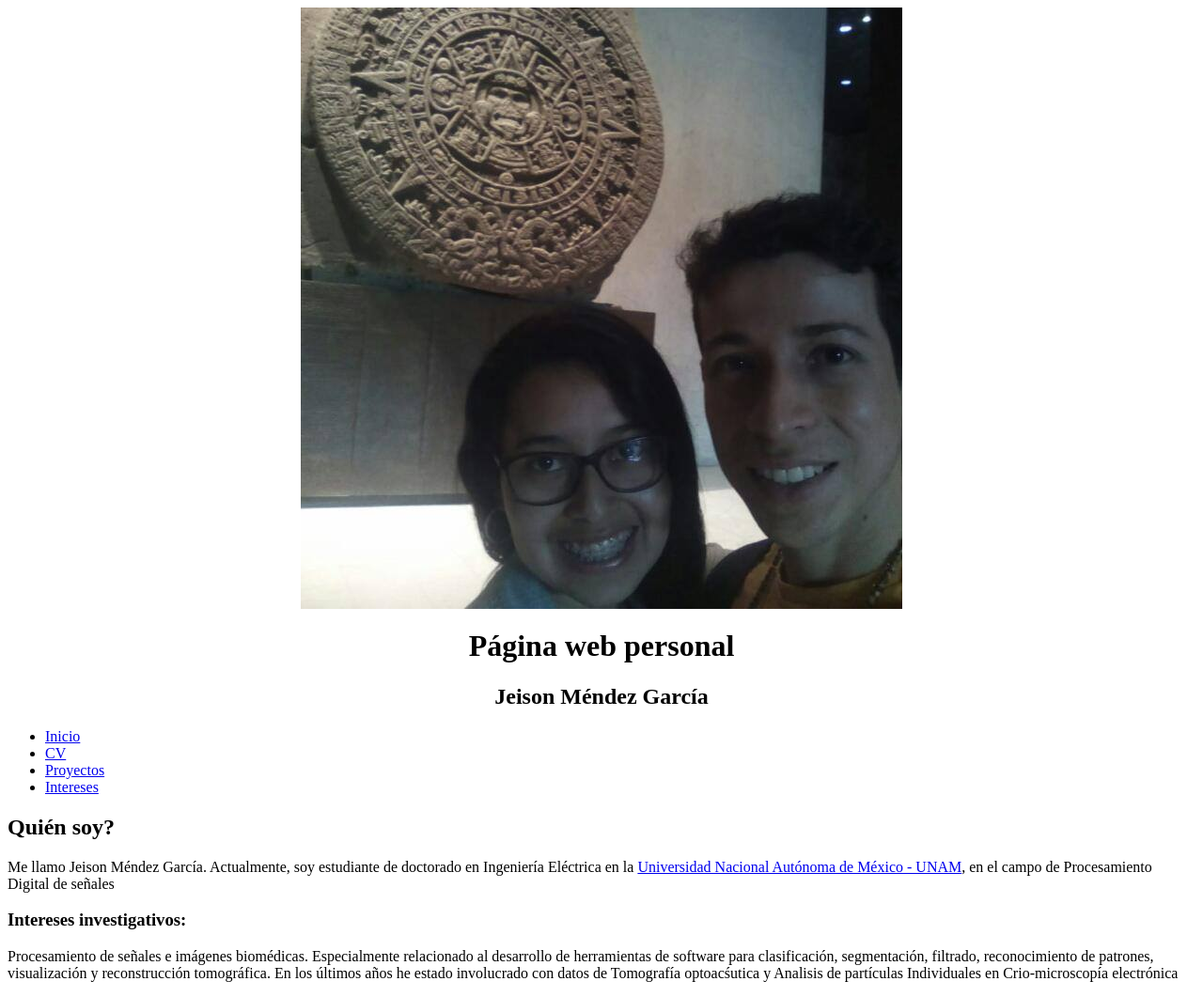
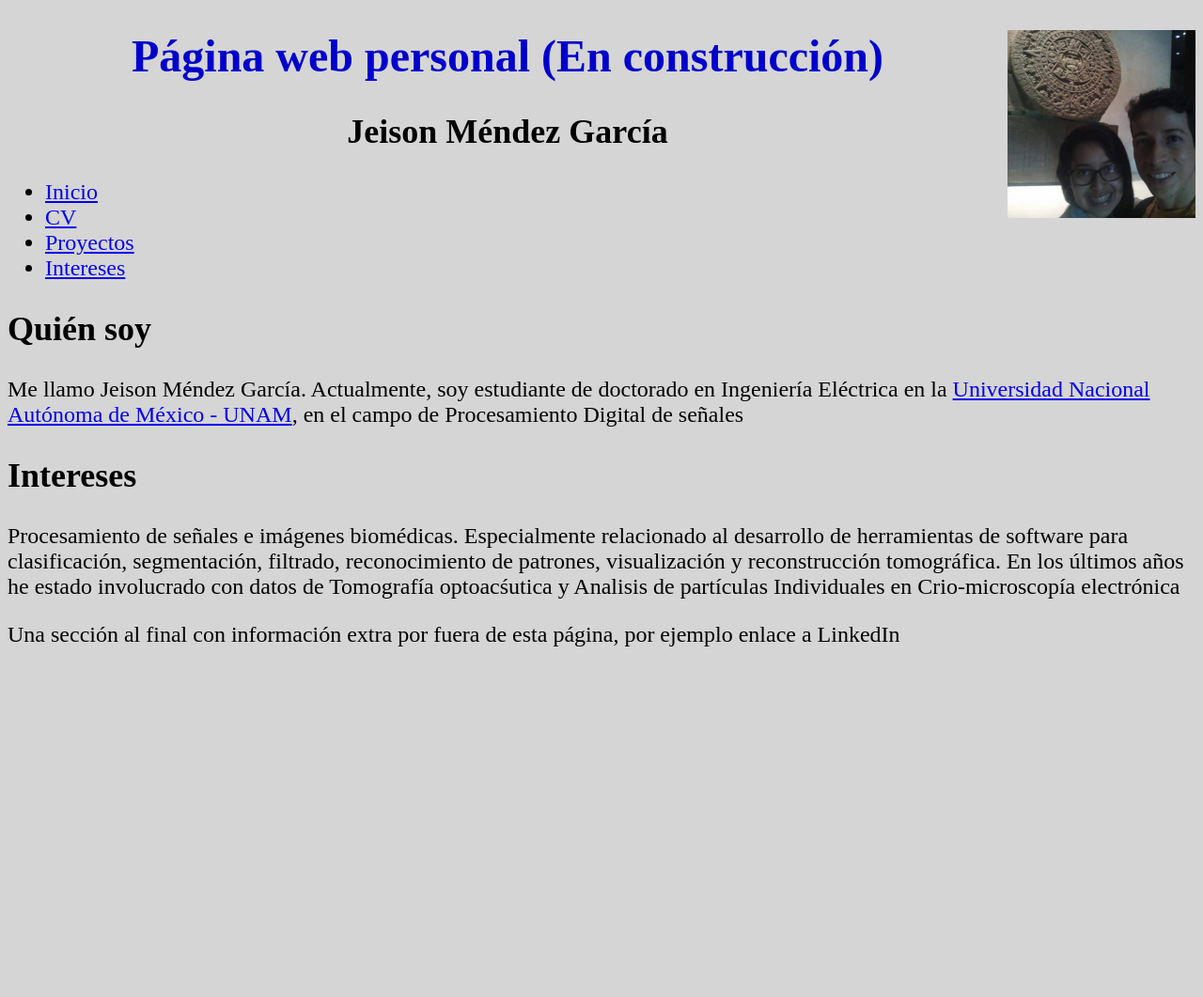
Before and after one commit to jeymendez/jeymendez.github.io, a plain HTML site: page index.html in a window 1280 px wide. Shown: the whole page at 94% size. After the commit the page ends 800 px from the top, so only its background shows below. Drawn offline with Linux system fonts and the light colour scheme.

Commit message:
starting with external style

```diff
--- a/index.html
+++ b/index.html
@@ -1,35 +1,37 @@
-<!<!DOCTYPE html>
+<!DOCTYPE html>
 <html lang="en" dir="ltr">
   <head>
+    <link rel="stylesheet" href="style.css">
     <meta charset="utf-8">
     <title>Página web personal</title>
   </head>
   <body>
-  <div align=center>
-  	<div class="page_header">
-  		<div class="photo"><img src="img/profile.jpeg" alt="Jeison Méndez García"/></div>
-  		<div><h1>Página web personal</h1></div>
-  		<div class="page_title"><h2>Jeison Méndez García</h2></div>
-  	</div>
-  </div>
-  <div class="main_body">
-  	<div class="left_menu">
-  		<ul>
-  			<li><div> <a href="index.html?lan=es">Inicio</a></div></li>
-  			<li><div><a href="docs/eng_CV.pdf">CV</a></div></li>
-  			<li><div><a href="proyectos.html?lan=es">Proyectos</a></div></li>
-  			<li><div><a href="intereses.html?lan=es">Intereses</a></div></li>
-		</ul>
-	</div>
-	<div class="content">
-		<div><h2>Quién soy?</h2></div>
-		<div>Me llamo Jeison Méndez García. Actualmente, soy estudiante de doctorado en Ingeniería Eléctrica en la <a href="http://ingen.posgrado.unam.mx/">Universidad Nacional Autónoma de México - UNAM</a>, en el campo de Procesamiento Digital de señales</div>
-		<h3>Intereses investigativos:</h3>
-		<p>Procesamiento de señales e imágenes biomédicas. Especialmente relacionado al desarrollo de herramientas de software para clasificación, segmentación, filtrado, reconocimiento de patrones, visualización y reconstrucción tomográfica. En los últimos años he estado involucrado con datos de Tomografía optoacśutica y Analisis de partículas Individuales en Crio-microscopía electrónica</p>
-	</div>
+    <header>
+      <img src="img/profile.jpeg" alt="foto de perfil" style="float:right;width:200px;height:200px;">
+      <h1>Página web personal (En construcción)</h1>
+      <h2 style="text-align:center;">Jeison Méndez García</h2>
+    </header>
 
-  </div>
+    <ul>
+      <li><a href="index.html?lang=es">Inicio</a>
+      <li><a href="docs/eng_CV.pdf">CV</a>
+      <li><a href="proyectos.html?lan=es">Proyectos</a>
+      <li><a href="intereses.html?lan=es">Intereses</a>
+    </ul>
 
+    <h2>Quién soy</h2>
+    <p>Me llamo Jeison Méndez García. Actualmente, soy estudiante de doctorado en Ingeniería Eléctrica en
+      la <a href="http://ingen.posgrado.unam.mx/">Universidad Nacional Autónoma de México - UNAM</a>,
+      en el campo de Procesamiento Digital de señales</p>
+    <h2>Intereses</h2>
+    <p>Procesamiento de señales e imágenes biomédicas. Especialmente relacionado al desarrollo de herramientas de software
+      para clasificación, segmentación, filtrado, reconocimiento de patrones, visualización y reconstrucción tomográfica.
+      En los últimos años he estado involucrado con datos de Tomografía optoacśutica y Analisis de partículas Individuales
+      en Crio-microscopía electrónica</p>
+
+    <footer>
+      Una sección al final con información extra por fuera de esta página, por ejemplo enlace a LinkedIn
+    </footer>
 
   </body>
 </html>
--- /dev/null
+++ b/style.css
@@ -0,0 +1,11 @@
+/*this is my first style cascade style sheet*/
+
+h1{
+  text-align:center;
+  color:#0000CC;
+}
+
+body{
+  font-size:x-large;
+  background-color:rgba(150,150,150,0.4);
+}
```
